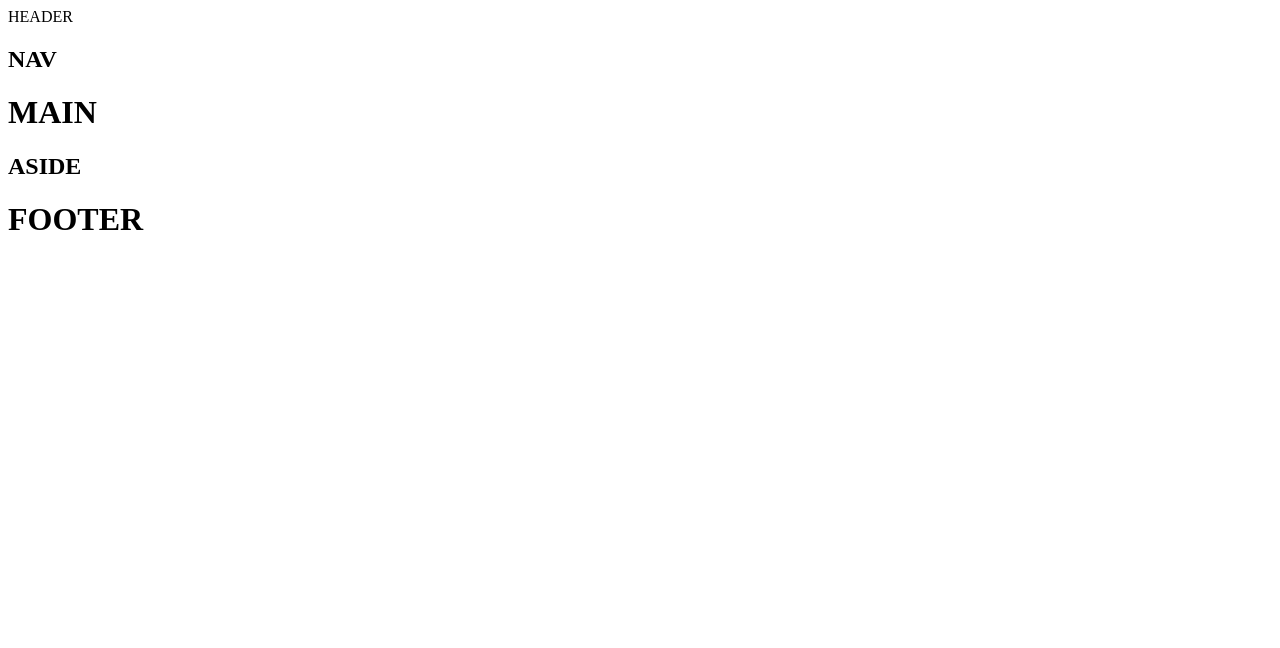
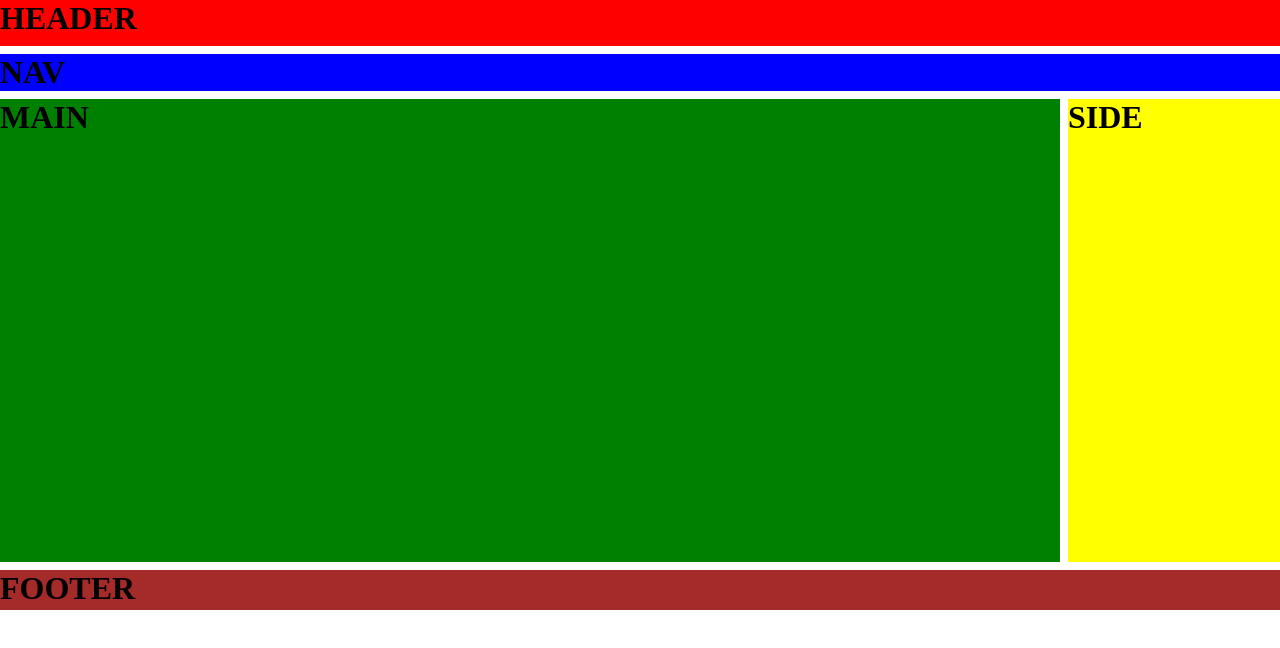
Before and after one commit to Emkaaa/rkbrijesce, a plain HTML site: page index.html in a window 1280 px wide. Drawn offline with Linux system fonts and the light colour scheme.

Commit message:
početak grida

```diff
--- a/index.html
+++ b/index.html
@@ -3,23 +3,24 @@
 <head>
     <meta charset="UTF-8">
     <meta name="viewport" content="width=device-width, initial-scale=1.0">
+    <link rel="stylesheet" href="main.css">
     <title>RK Briješće</title>
 </head>
 <body>
-    <header>
-        <header>HEADER</header>
-    </header>
-    <nav>
-        <h1>NAV</h1>
-    </nav>
-    <main>
-        <h1>MAIN</h1>
-    </main>
-    <aside>
-        <h1>ASIDE</h1>
-    </aside>
-    <footer>
-        <h1>FOOTER</h1>
-    </footer>
+  <div class="header">
+      <h1>HEADER</h1>
+  </div>
+  <div class="nav">
+      <h1>NAV</h1>
+  </div>
+  <div class="main">
+      <h1>MAIN</h1>
+  </div>
+  <div class="side">
+      <h1>SIDE</h1>
+  </div>
+  <div class="footer">
+      <h1>FOOTER</h1>
+  </div>
 </body>
 </html>
--- /dev/null
+++ b/main.css
@@ -0,0 +1,35 @@
+*{
+    padding: 0;
+    margin: 0;
+}
+
+body{
+
+    display: grid;
+    grid-template-columns: 5fr 1fr;
+    grid-template-rows: 1.5fr 1.2fr 15fr 1.3fr;
+    grid-gap: 8px;
+}
+
+.header{
+    background-color: red;
+    grid-column-start: 1;
+    grid-column-end: 3;
+
+}
+.nav{
+    background-color: blue;
+    grid-column-start: 1;
+    grid-column-end: 3;
+}
+.main{
+    background-color: green;
+}
+.side{
+    background-color: yellow;
+}
+.footer{
+    background-color: brown;
+    grid-column-start: 1;
+    grid-column-end: 3;
+}
```
